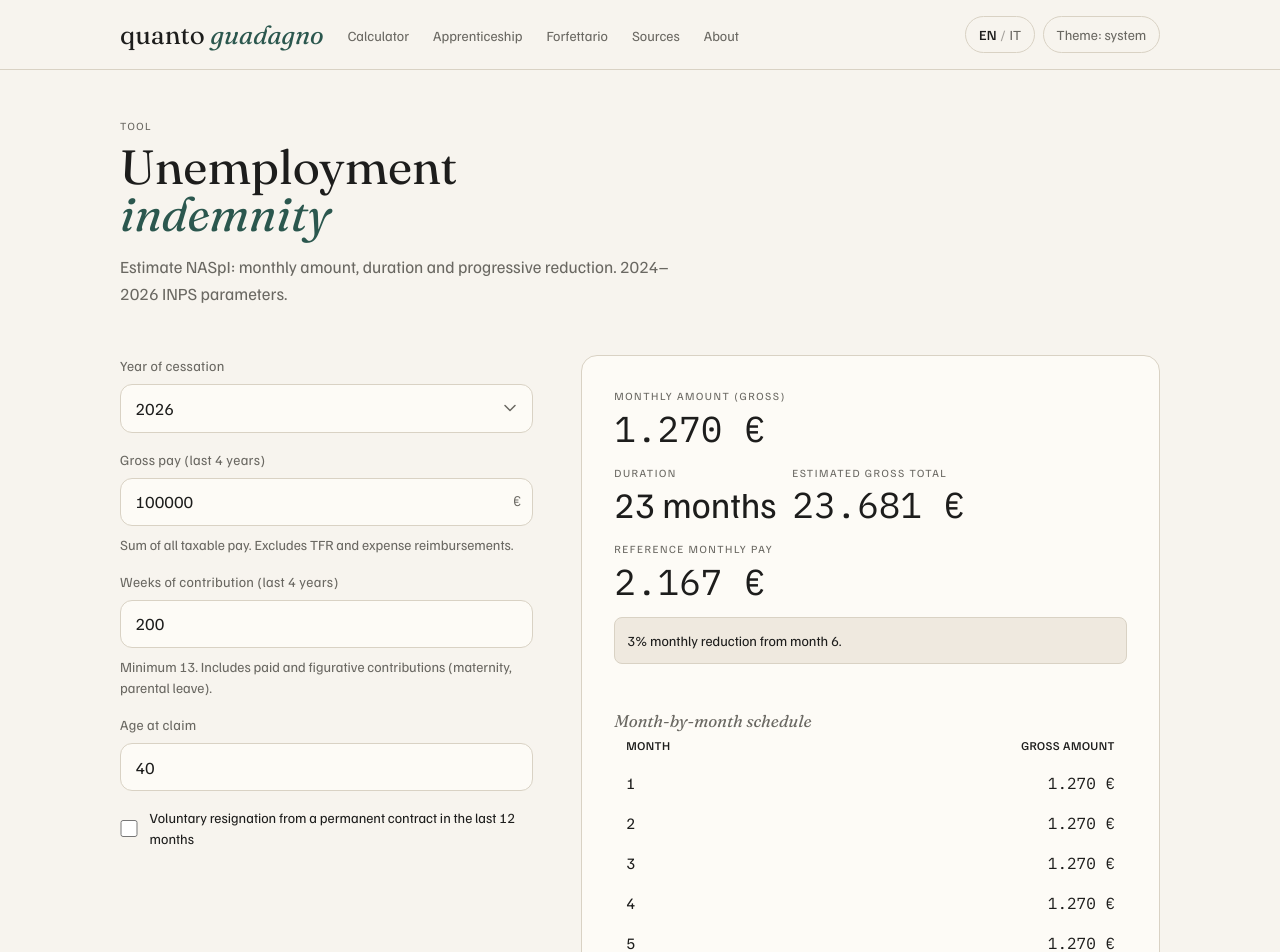
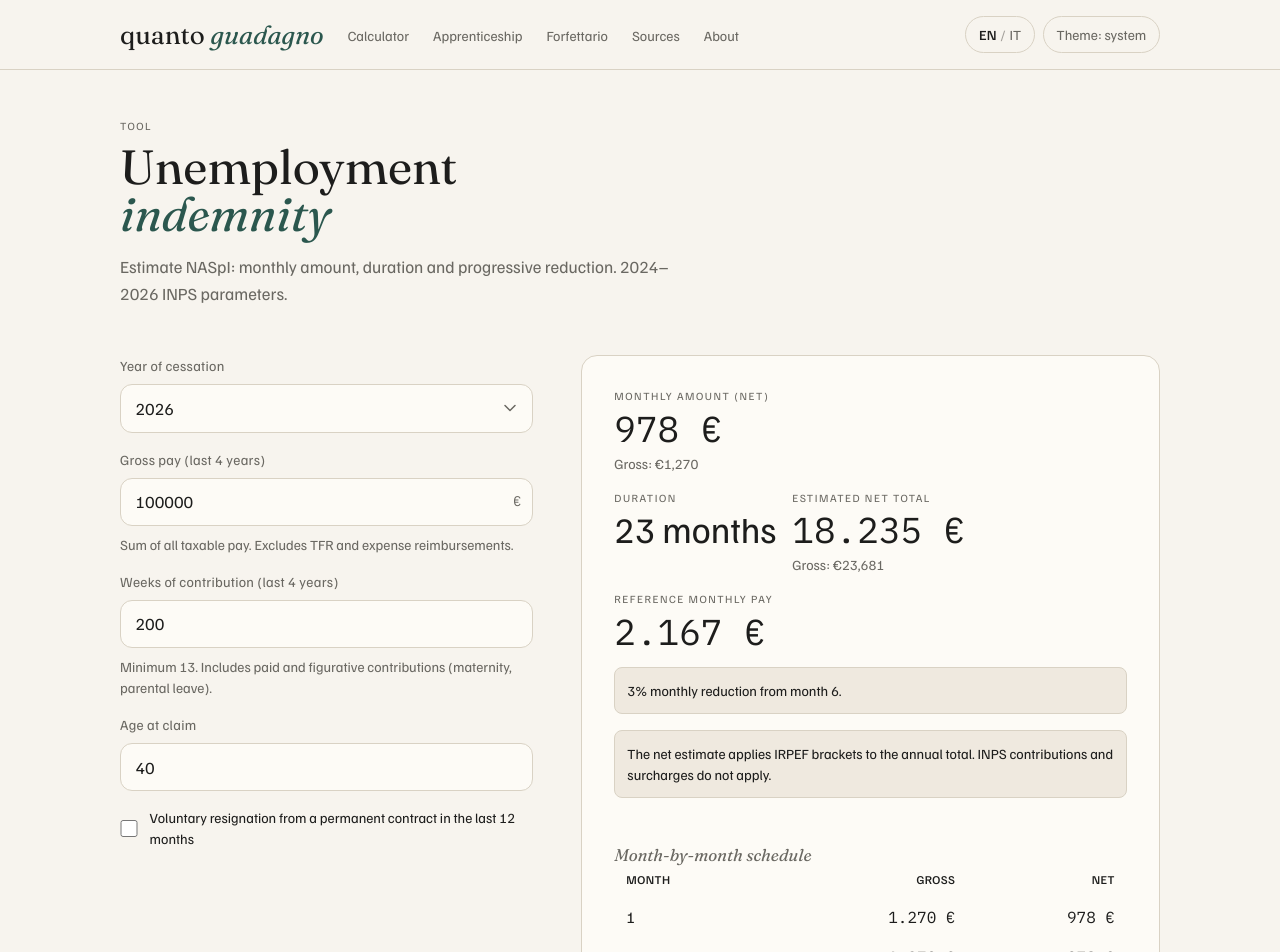
Before and after one commit to stefanovalloncini/quanto-guadagno, a React (Vite) app: page /calcolo-naspi in a window 1280 px wide. Shown: the top 952 px of the page. Built offline with nearby package versions, Linux system fonts and the light colour scheme.

Commit message:
feat: NASpI net post-IRPEF in calculator and results

```diff
--- a/src/domain/calc/naspi.ts
+++ b/src/domain/calc/naspi.ts
@@ -1,5 +1,6 @@
 import type { NaspiConfig } from "@/domain/data/naspi.ts";
 import { round } from "./_math.ts";
+import { applyProgressiveBrackets, type IrpefBracket } from "./irpef.ts";
 
 export type NaspiIneligibilityReason = "insufficient-weeks" | "voluntary-resignation-lockout";
 
@@ -10,11 +11,13 @@ export interface NaspiInput {
   readonly voluntaryResignationInLast12Months: boolean;
   readonly weeksAfterVoluntaryResignation: number;
   readonly config: NaspiConfig;
+  readonly irpefBrackets?: ReadonlyArray<IrpefBracket>;
 }
 
 export interface NaspiScheduleMonth {
   readonly month: number;
   readonly amount: number;
+  readonly amountNet: number;
 }
 
 export interface NaspiBreakdown {
@@ -22,12 +25,15 @@ export interface NaspiBreakdown {
   readonly reasons: ReadonlyArray<NaspiIneligibilityReason>;
   readonly referenceMonthlyPay: number;
   readonly monthlyAmount: number;
+  readonly monthlyAmountNet: number;
   readonly capped: boolean;
   readonly durationWeeks: number;
   readonly durationMonths: number;
   readonly decalageStartMonth: number;
   readonly schedule: ReadonlyArray<NaspiScheduleMonth>;
   readonly totalGross: number;
+  readonly totalNet: number;
+  readonly effectiveIrpefRate: number;
 }
 
 function emptyResult(reasons: ReadonlyArray<NaspiIneligibilityReason>): NaspiBreakdown {
@@ -36,12 +42,15 @@ function emptyResult(reasons: ReadonlyArray<NaspiIneligibilityReason>): NaspiBre
     reasons,
     referenceMonthlyPay: 0,
     monthlyAmount: 0,
+    monthlyAmountNet: 0,
     capped: false,
     durationWeeks: 0,
     durationMonths: 0,
     decalageStartMonth: 0,
     schedule: [],
     totalGross: 0,
+    totalNet: 0,
+    effectiveIrpefRate: 0,
   };
 }
 
@@ -82,23 +91,52 @@ export function calculateNaspi(input: NaspiInput): NaspiBreakdown {
   const decalageStart = input.age >= 55 ? config.decalageStart55plus : config.decalageStartUnder55;
 
   const schedule: NaspiScheduleMonth[] = [];
+  let totalGrossSum = 0;
   for (let m = 1; m <= durationMonths; m += 1) {
     const decalageSteps = m < decalageStart ? 0 : m - decalageStart + 1;
     const amount = monthlyAmount * Math.pow(1 - config.decalageRate, decalageSteps);
-    schedule.push({ month: m, amount: round(amount) });
+    schedule.push({ month: m, amount: round(amount), amountNet: 0 });
+    totalGrossSum += amount;
   }
-  const totalGross = round(schedule.reduce((acc, s) => acc + s.amount, 0));
+  const totalGross = round(totalGrossSum);
+
+  const brackets = input.irpefBrackets;
+  let totalIrpef = 0;
+  let monthlyAmountNet = monthlyAmount;
+  if (brackets && totalGrossSum > 0) {
+    totalIrpef = applyProgressiveBrackets(totalGrossSum, brackets);
+    const factor = (totalGrossSum - totalIrpef) / totalGrossSum;
+    for (let i = 0; i < schedule.length; i += 1) {
+      const row = schedule[i];
+      if (!row) continue;
+      const net = row.amount * factor;
+      schedule[i] = { month: row.month, amount: row.amount, amountNet: round(net) };
+    }
+    monthlyAmountNet = monthlyAmount * factor;
+  } else {
+    for (let i = 0; i < schedule.length; i += 1) {
+      const row = schedule[i];
+      if (!row) continue;
+      schedule[i] = { month: row.month, amount: row.amount, amountNet: row.amount };
+    }
+  }
+
+  const totalNet = round(totalGrossSum - totalIrpef);
+  const effectiveIrpefRate = totalGrossSum > 0 ? totalIrpef / totalGrossSum : 0;
 
   return {
     eligible: true,
     reasons: [],
     referenceMonthlyPay: round(refMonthly),
     monthlyAmount: round(monthlyAmount),
+    monthlyAmountNet: round(monthlyAmountNet),
     capped,
     durationWeeks,
     durationMonths,
     decalageStartMonth: decalageStart,
     schedule,
     totalGross,
+    totalNet,
+    effectiveIrpefRate,
   };
 }
--- a/src/ui/features/naspi/NaspiResults.tsx
+++ b/src/ui/features/naspi/NaspiResults.tsx
@@ -35,12 +35,13 @@ export function NaspiResults({ result, year }: NaspiResultsProps) {
   return (
     <Stack gap="md">
       <MetricBlock
-        label={<FormattedMessage id="naspi.result.monthlyAmount" />}
-        amount={result.monthlyAmount}
+        label={<FormattedMessage id="naspi.result.monthlyAmountNet" />}
+        amount={result.monthlyAmountNet}
         sublabel={
-          result.capped ? (
-            <FormattedMessage id="naspi.result.monthlyAmount.capped" values={{ year }} />
-          ) : undefined
+          <FormattedMessage
+            id="naspi.result.monthlyAmountGross.sub"
+            values={{ gross: result.monthlyAmount }}
+          />
         }
         whole
         announce
@@ -58,8 +59,14 @@ export function NaspiResults({ result, year }: NaspiResultsProps) {
           </div>
         </div>
         <MetricBlock
-          label={<FormattedMessage id="naspi.result.totalGross" />}
-          amount={result.totalGross}
+          label={<FormattedMessage id="naspi.result.totalNet" />}
+          amount={result.totalNet}
+          sublabel={
+            <FormattedMessage
+              id="naspi.result.totalGross.sub"
+              values={{ gross: result.totalGross }}
+            />
+          }
           whole
         />
       </Stack>
@@ -69,8 +76,16 @@ export function NaspiResults({ result, year }: NaspiResultsProps) {
         whole
       />
 
+      {result.capped && (
+        <p className="qg-note">
+          <FormattedMessage id="naspi.result.monthlyAmount.capped" values={{ year }} />
+        </p>
+      )}
       <p className="qg-note">
         <FormattedMessage id="naspi.decalage.note" values={{ month: result.decalageStartMonth }} />
+      </p>
+      <p className="qg-note">
+        <FormattedMessage id="naspi.irpef.note" />
       </p>
 
       <section className="qg-schedule" aria-labelledby="qg-naspi-schedule-title">
@@ -87,6 +102,9 @@ export function NaspiResults({ result, year }: NaspiResultsProps) {
                 <th scope="col">
                   <FormattedMessage id="naspi.schedule.amount" />
                 </th>
+                <th scope="col">
+                  <FormattedMessage id="naspi.schedule.amountNet" />
+                </th>
               </tr>
             </thead>
             <tbody>
@@ -95,6 +113,9 @@ export function NaspiResults({ result, year }: NaspiResultsProps) {
                   <th scope="row">{row.month}</th>
                   <td>
                     <Money amount={row.amount} whole />
+                  </td>
+                  <td>
+                    <Money amount={row.amountNet} whole />
                   </td>
                 </tr>
               ))}
--- a/src/ui/features/naspi/useNaspiCalculator.ts
+++ b/src/ui/features/naspi/useNaspiCalculator.ts
@@ -1,6 +1,6 @@
 import { useCallback, useMemo, useState } from "react";
 import { calculateNaspi, type NaspiBreakdown } from "@/domain/calc";
-import { getNaspiConfig, type SupportedYear } from "@/domain/data";
+import { getNaspiConfig, getTaxConfig, type SupportedYear } from "@/domain/data";
 
 export interface NaspiFormState {
   readonly grossPay4Years: number;
@@ -40,6 +40,7 @@ export function useNaspiCalculator(): NaspiCalculator {
         voluntaryResignationInLast12Months: state.voluntaryResignationInLast12Months,
         weeksAfterVoluntaryResignation: state.weeksAfterVoluntaryResignation,
         config: getNaspiConfig(state.year),
+        irpefBrackets: getTaxConfig(state.year).irpefBrackets,
       }),
     [state],
   );
--- a/src/ui/i18n/messages/en.ts
+++ b/src/ui/i18n/messages/en.ts
@@ -299,15 +299,22 @@ export const en: Record<MessageKey, string> = {
   "naspi.ineligible.voluntary-resignation-lockout":
     "You resigned voluntarily from a permanent contract in the last 12 months. At least 13 new weeks of contribution are required before a new NASpI can be granted.",
   "naspi.result.monthlyAmount": "Monthly amount (gross)",
-  "naspi.result.monthlyAmount.capped": "({year} cap)",
+  "naspi.result.monthlyAmountNet": "Monthly amount (net)",
+  "naspi.result.monthlyAmountGross.sub": "Gross: {gross, number, ::currency/EUR .}",
+  "naspi.result.monthlyAmount.capped": "Monthly amount at the {year} cap.",
   "naspi.result.durationMonths": "Duration",
   "naspi.result.durationMonths.value": "{months, plural, one {# month} other {# months}}",
   "naspi.result.totalGross": "Estimated gross total",
+  "naspi.result.totalNet": "Estimated net total",
+  "naspi.result.totalGross.sub": "Gross: {gross, number, ::currency/EUR .}",
   "naspi.result.referenceMonthly": "Reference monthly pay",
   "naspi.schedule.title": "Month-by-month schedule",
   "naspi.schedule.month": "Month",
-  "naspi.schedule.amount": "Gross amount",
+  "naspi.schedule.amount": "Gross",
+  "naspi.schedule.amountNet": "Net",
   "naspi.decalage.note": "3% monthly reduction from month {month}.",
+  "naspi.irpef.note":
+    "The net estimate applies IRPEF brackets to the annual total. INPS contributions and surcharges do not apply.",
 
   "preavviso.eyebrow": "Tool",
   "preavviso.title": "Resignation <em>notice</em>",
--- a/src/ui/i18n/messages/it.ts
+++ b/src/ui/i18n/messages/it.ts
@@ -303,15 +303,22 @@ export const it = {
   "naspi.ineligible.voluntary-resignation-lockout":
     "Hai dato dimissioni volontarie da tempo indeterminato negli ultimi 12 mesi. Servono almeno 13 settimane di contribuzione successive prima di accedere a una nuova NASpI.",
   "naspi.result.monthlyAmount": "Importo mensile (lordo)",
-  "naspi.result.monthlyAmount.capped": "(massimale {year})",
+  "naspi.result.monthlyAmountNet": "Importo mensile (netto)",
+  "naspi.result.monthlyAmountGross.sub": "Lordo: {gross, number, ::currency/EUR .}",
+  "naspi.result.monthlyAmount.capped": "Importo mensile al massimale {year}.",
   "naspi.result.durationMonths": "Durata",
   "naspi.result.durationMonths.value": "{months, plural, one {# mese} other {# mesi}}",
   "naspi.result.totalGross": "Totale lordo stimato",
+  "naspi.result.totalNet": "Totale netto stimato",
+  "naspi.result.totalGross.sub": "Lordo: {gross, number, ::currency/EUR .}",
   "naspi.result.referenceMonthly": "Retribuzione mensile di riferimento",
   "naspi.schedule.title": "Andamento mese per mese",
   "naspi.schedule.month": "Mese",
-  "naspi.schedule.amount": "Importo lordo",
+  "naspi.schedule.amount": "Lordo",
+  "naspi.schedule.amountNet": "Netto",
   "naspi.decalage.note": "Riduzione del 3% al mese a partire dal {month}° mese.",
+  "naspi.irpef.note":
+    "Il netto stima l'IRPEF applicata al totale annuo. Non si applicano contributi INPS né addizionali.",
 
   "preavviso.eyebrow": "Strumento",
   "preavviso.title": "Preavviso di <em>dimissioni</em>",
```
Also changed, not shown: 1 other file (tests, documents, lock files or other folders).
